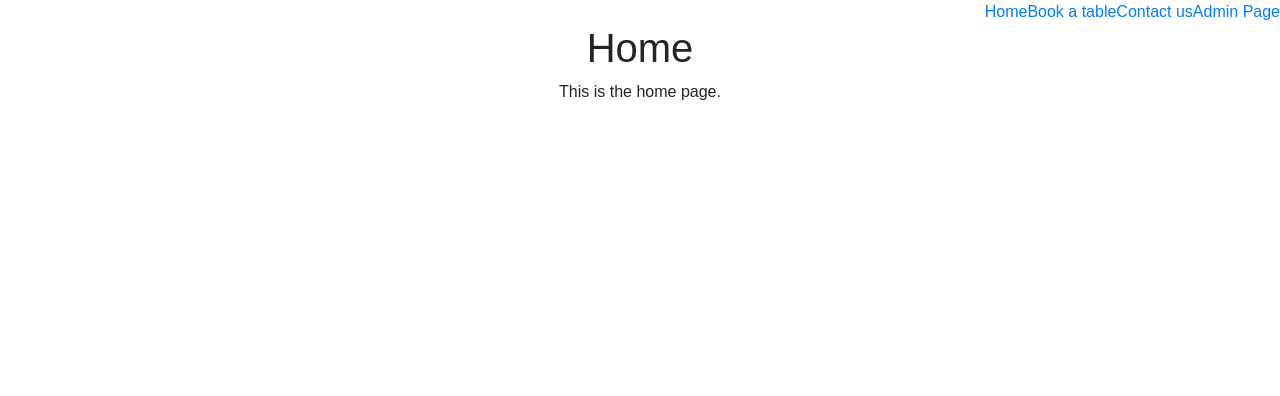
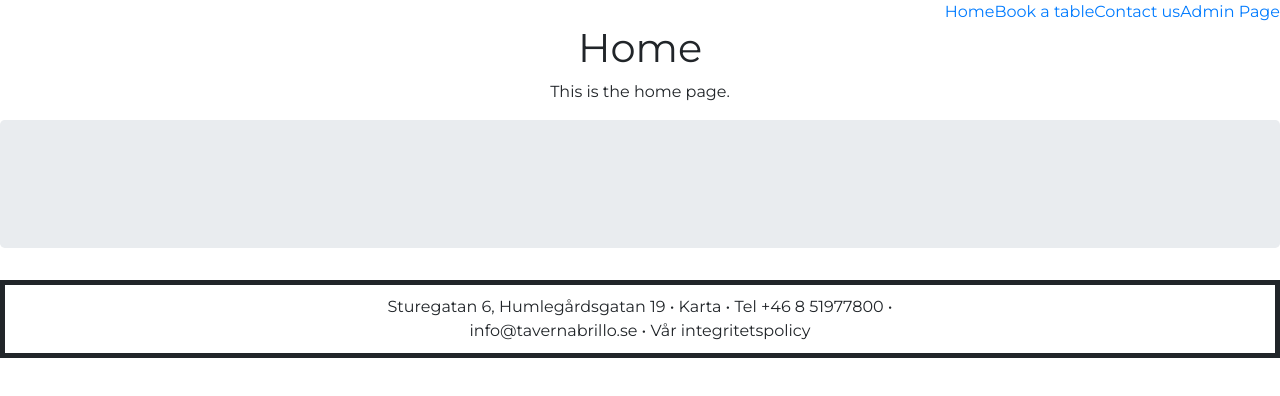
Before and after one commit to juliagulliksson/restaurant, a React (Create React App) app: page / in a window 1280 px wide. Shown: the top 396 px of the page. Built offline with nearby package versions, Linux system fonts and the light colour scheme.

Commit message:
footer + style

```diff
--- a/public/index.html
+++ b/public/index.html
@@ -3,6 +3,7 @@
   <head>
     <meta charset="utf-8">
     <meta name="viewport" content="width=device-width, initial-scale=1, shrink-to-fit=no">
+    <link href="https://fonts.googleapis.com/css?family=Montserrat" rel="stylesheet">
     <meta name="theme-color" content="#000000">
     <!--
       manifest.json provides metadata used when your web app is added to the
--- a/src/App.css
+++ b/src/App.css
@@ -1,3 +1,6 @@
+body{
+  font-family: 'Montserrat', sans-serif;
+}
 .form-container{
   width: 30%;
   margin: 0 auto;
@@ -31,6 +34,15 @@
   font-size: large;
 }
 
+/* Footer */
+footer ul{
+  border-style: solid;
+  border-width: 5px;
+  padding:10px;
+}
+footer ul li{
+  list-style:none;
+}
 @keyframes App-logo-spin {
   from { transform: rotate(0deg); }
   to { transform: rotate(360deg); }
--- a/src/components/routes/Home.js
+++ b/src/components/routes/Home.js
@@ -5,6 +5,16 @@ export default function Home() {
     <div>
       <h1>Home</h1>
       <p>This is the home page.</p>
+    <main>
+    <div className="jumbotron">
+    </div>
+    </main>
+    <footer>
+      <ul>
+        <li>Sturegatan 6, Humlegårdsgatan 19 • Karta • Tel +46 8 51977800 •</li>
+        <li>info@tavernabrillo.se • Vår integritetspolicy</li>
+      </ul>
+    </footer>
     </div>
   );
 }
```
